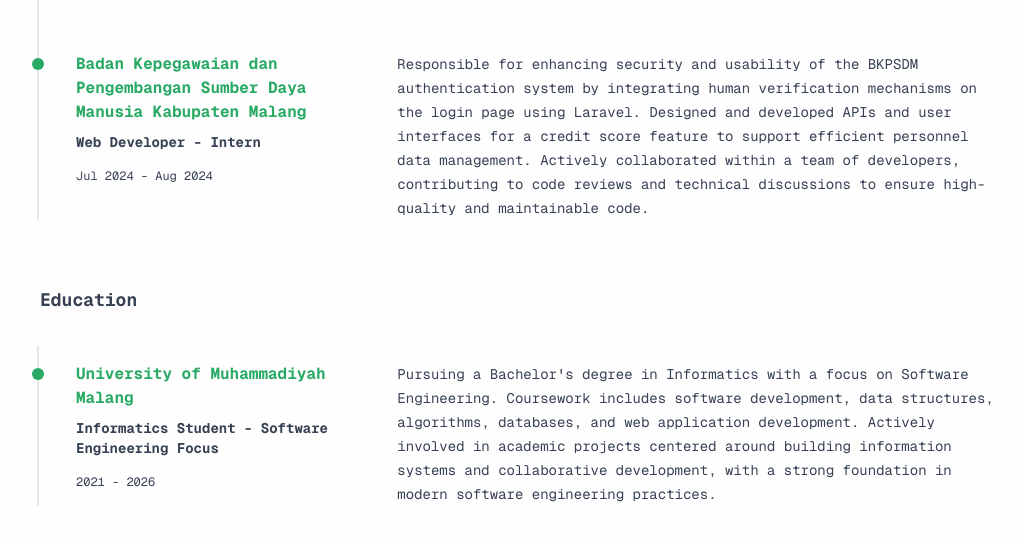
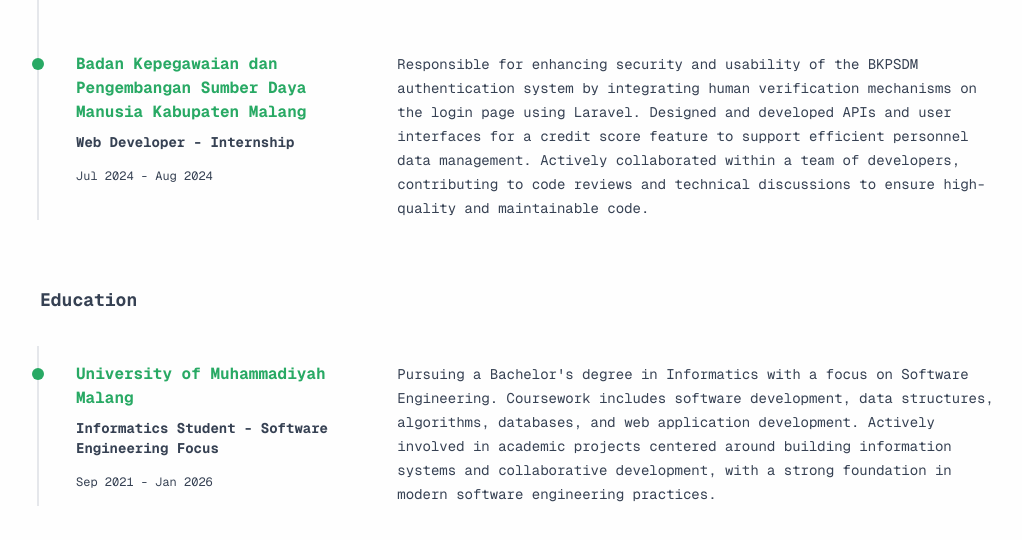
Before and after one commit to ekyza/portfolio, a React (Vite) app: page / in a window 1280 px wide. Shown: the part 1480-2020 px from the top of the page, without its empty margins (120-1142 px from the left). Built offline with nearby package versions, Linux system fonts and the light colour scheme; some icons are missing.

Commit message:
updating job and education information

```diff
--- a/src/components/section/contact/ContactSection.tsx
+++ b/src/components/section/contact/ContactSection.tsx
@@ -14,7 +14,7 @@
   {
     label: "Resume",
     icon: "bx bx-file-detail",
-    href: "https://drive.google.com/file/d/1b2_YsxLsXuTg9wJT8ifvLC23-curDO6k/view?usp=sharing",
+    href: "https://drive.google.com/file/d/1MpZSEOpHtUzkP5y0wyC23YW0R6lBjGpV/view?usp=sharing",
     target: "_blank",
     rel: "noopener noreferrer",
   },
--- a/src/components/section/education/EducationSection.tsx
+++ b/src/components/section/education/EducationSection.tsx
@@ -4,7 +4,7 @@
   {
     company: "University of Muhammadiyah Malang",
     role: "Informatics Student - Software Engineering Focus",
-    date: "2021 - 2026",
+    date: "Sep 2021 - Jan 2026",
     descriptions:
       "Pursuing a Bachelor's degree in Informatics with a focus on Software Engineering. Coursework includes software development, data structures, algorithms, databases, and web application development. Actively involved in academic projects centered around building information systems and collaborative development, with a strong foundation in modern software engineering practices.",
   },
--- a/src/components/section/experience/ExperienceSection.tsx
+++ b/src/components/section/experience/ExperienceSection.tsx
@@ -10,7 +10,7 @@
   },
   {
     company: "Badan Kepegawaian dan Pengembangan Sumber Daya Manusia Kabupaten Malang",
-    role: "Web Developer - Intern",
+    role: "Web Developer - Internship",
     date: "Jul 2024 - Aug 2024",
     descriptions:
       "Responsible for enhancing security and usability of the BKPSDM authentication system by integrating human verification mechanisms on the login page using Laravel. Designed and developed APIs and user interfaces for a credit score feature to support efficient personnel data management. Actively collaborated within a team of developers, contributing to code reviews and technical discussions to ensure high-quality and maintainable code.",
```
